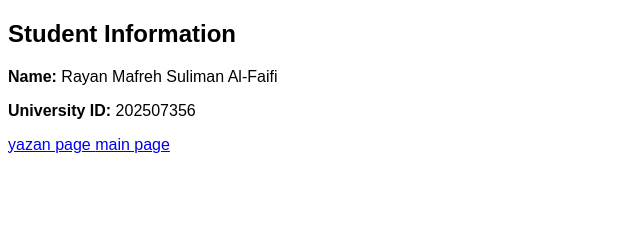
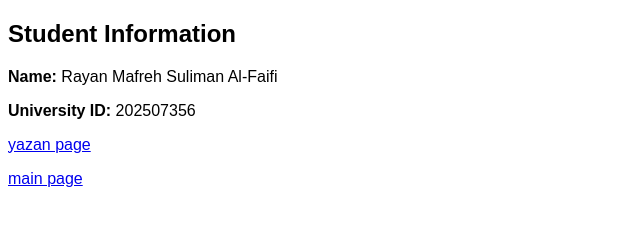
Before and after one commit to yazanmansour12/ryan, a plain HTML site: page index.html in a window 1280 px wide. Shown: the whole page, without its empty margins (0-640 px from the left). Drawn offline with Linux system fonts and the light colour scheme.

Commit message:
Update index.html

```diff
--- a/index.html
+++ b/index.html
@@ -17,11 +17,13 @@
     </a>
 
 
-        <a href="https://yazanmansour12.github.io/39am/" class="link-button" target="_blank">
+       <p></p> <a href="https://yazanmansour12.github.io/39am/" class="link-button" target="_blank">
 
         main page
         </a>
+    </p>
 </body>
 
 
+
 </html>
```
